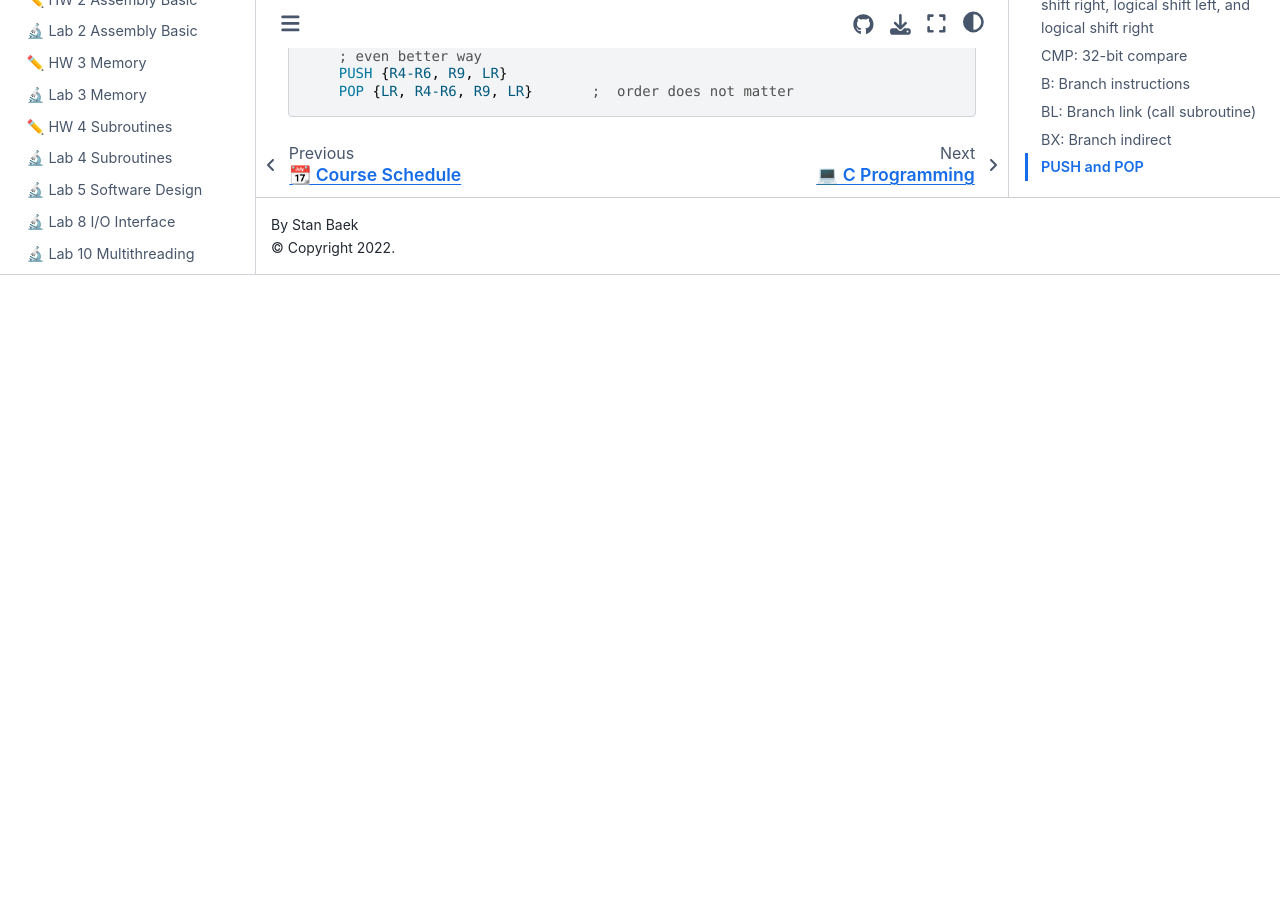
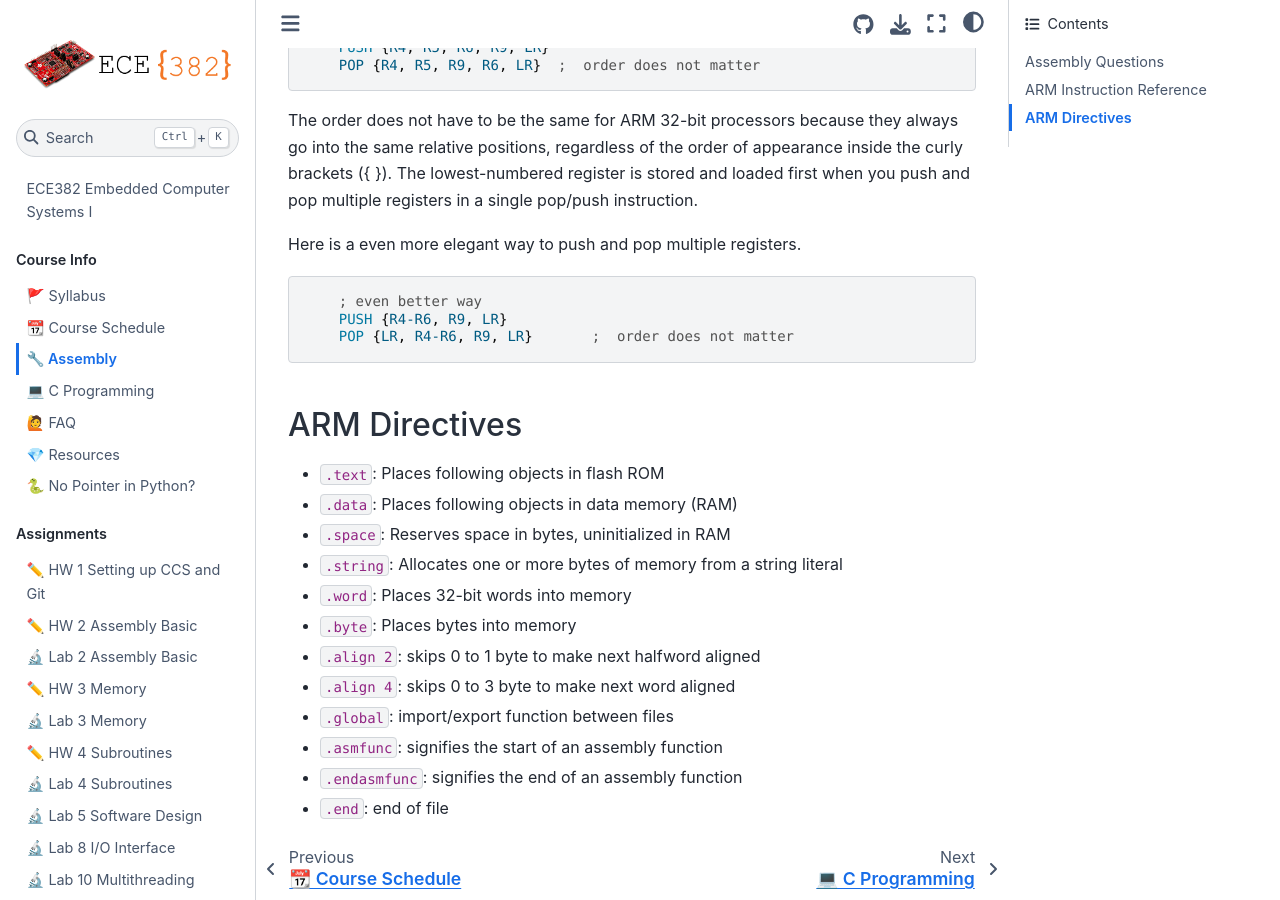
Before and after one commit to USAFA-ECE/ece382, a Jupyter Book: the page built from docs/assembly.md, in a window 1280 px wide and 900 px high, scrolled down 6111 px. Built offline with Jupyter Book 1.0.4 settings and Sphinx 7.4.7 and the Sphinx Book theme 1.1.4, drawn with Linux system fonts in a browser that asks for light colours; before the commit the page ends 6386 px from its top, so only the background shows below that; some of the changed text lies outside the part shown.

Commit message:
Added MUL and UDIV to assembly.md

````diff
--- a/docs/assembly.md
+++ b/docs/assembly.md
@@ -51,6 +51,17 @@
 
 ### MUL and UDIV
 
+Multiply (MUL) and unsigned divide (UDIV)
+
+Examples:
+```asm
+    MUL  R3, R2, R1     ; R3 = R2*R1
+    MUL  R3, R2         ; R3 = R3*R2
+    MUL  R3, R2, #2     ; ERROR
+    UDIV R3, R2, R1     ; R3 = R2/R1
+    UDIV R3, R2         ; R3 = R3/R2
+    UDIV R3, R2, #2     ; ERROR
+```
 
 ### AND, ORR, EOR, and BIC: 32-bit bitwise AND, OR, Exclusive OR, and Bit Clear
 
@@ -220,3 +231,19 @@
     PUSH {R4-R6, R9, LR}
     POP {LR, R4-R6, R9, LR}       ;  order does not matter
 ```
+
+(assembly-directives)=
+## ARM Directives
+
+- `.text`: Places following objects in flash ROM
+- `.data`: Places following objects in data memory (RAM)
+- `.space`: Reserves space in bytes, uninitialized in RAM
+- `.string`: Allocates one or more bytes of memory from a string literal
+- `.word`: Places 32-bit words into memory
+- `.byte`: Places bytes into memory
+- `.align 2`: skips 0 to 1 byte to make next halfword aligned
+- `.align 4`: skips 0 to 3 byte to make next word aligned
+- `.global`: import/export function between files
+- `.asmfunc`: signifies the start of an assembly function
+- `.endasmfunc`: signifies the end of an assembly function
+- `.end`: end of file
````
